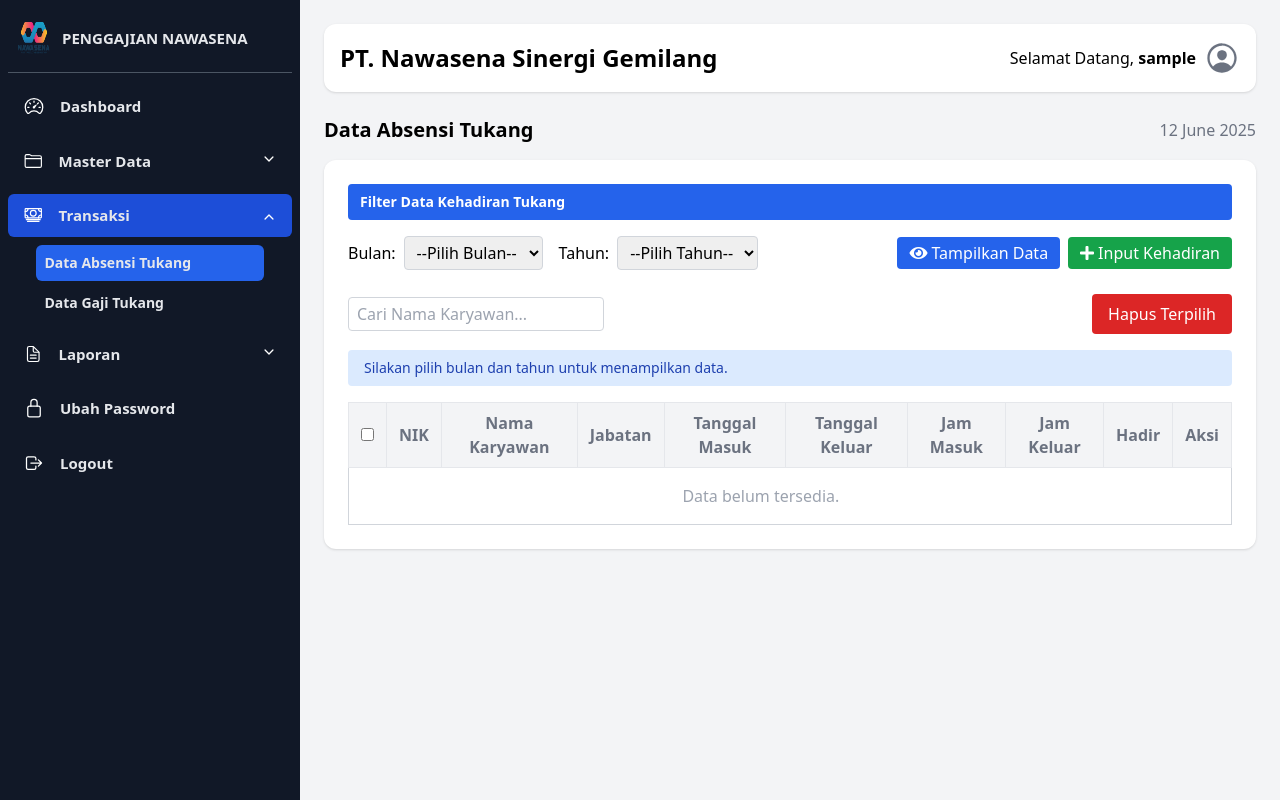
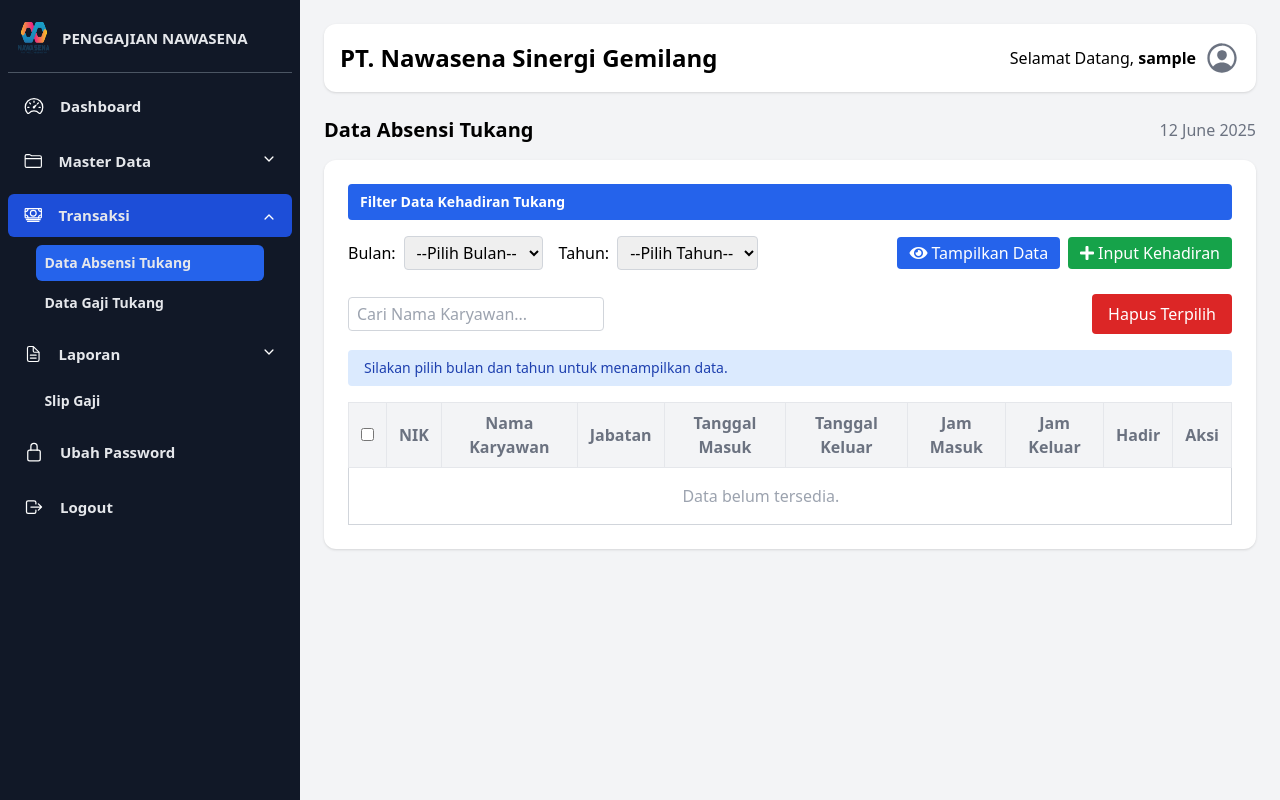
Before and after one commit to naylamutiara03/Apk-Penggajian-Nawasena, a PHP site: page /data_absensi.php in a window 1280 px wide. Run offline with PHP 8.4, Linux system fonts and the light colour scheme; the visitor is signed in with stand-in values (Sample User, id 1); data that the repository does not hold is empty; some libraries are stand-ins or nearby versions.

Commit message:
hapus menu laporan gaji di sidebar & buat file slip_gaji.php

```diff
--- a/sidebar.php
+++ b/sidebar.php
@@ -158,13 +158,11 @@ $is_master_data_active = in_array($current_page, $master_data_pages);
         </div>
 
         <!-- Submenu for Laporan -->
-        <div class="text-left text-sm mt-2 w-4/5 mx-auto text-gray-200 font-bold
-    <?php echo ($current_page == 'laporan.php' || $current_page == 'laporan_gaji.php' || $current_page == 'slip_gaji.php') ? '' : 'hidden'; ?>"
-            id="submenuLaporan">
-            <a href="laporan_gaji.php" class="block cursor-pointer p-2 rounded-md mt-1 hover:bg-blue-600 loading-link
-    <?php echo ($current_page == 'laporan_gaji.php') ? 'bg-blue-600' : ''; ?>">Laporan Gaji</a>
-            <a href="slip_gaji.php" class="block cursor-pointer p-2 rounded-md mt-1 hover:bg-blue-600 loading-link
-    <?php echo ($current_page == 'slip_gaji.php') ? 'bg-blue-600' : ''; ?>">Slip Gaji</a>
+        <div class="text-left text-sm mt-2 w-4/5 mx-auto text-gray-200 font-bold">
+            <a href="slip_gaji.php"
+                class="block cursor-pointer p-2 rounded-md mt-1 hover:bg-blue-600 loading-link <?php echo ($current_page == 'slip_gaji.php') ? 'bg-blue-600' : ''; ?>">
+                Slip Gaji
+            </a>
         </div>
 
         <!-- Menu Ubah Password -->
```
Also changed, not shown: slip_gaji.php (added).
